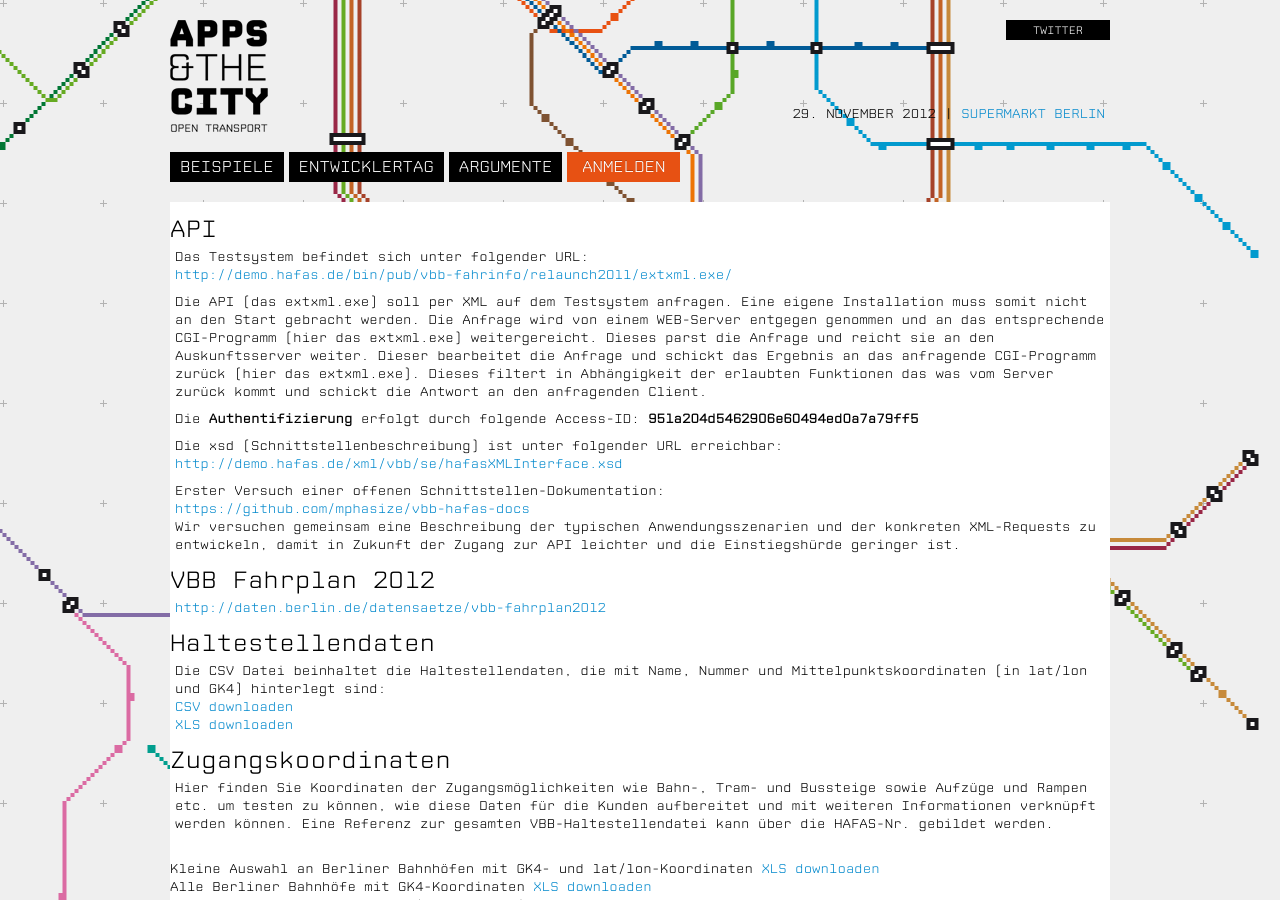
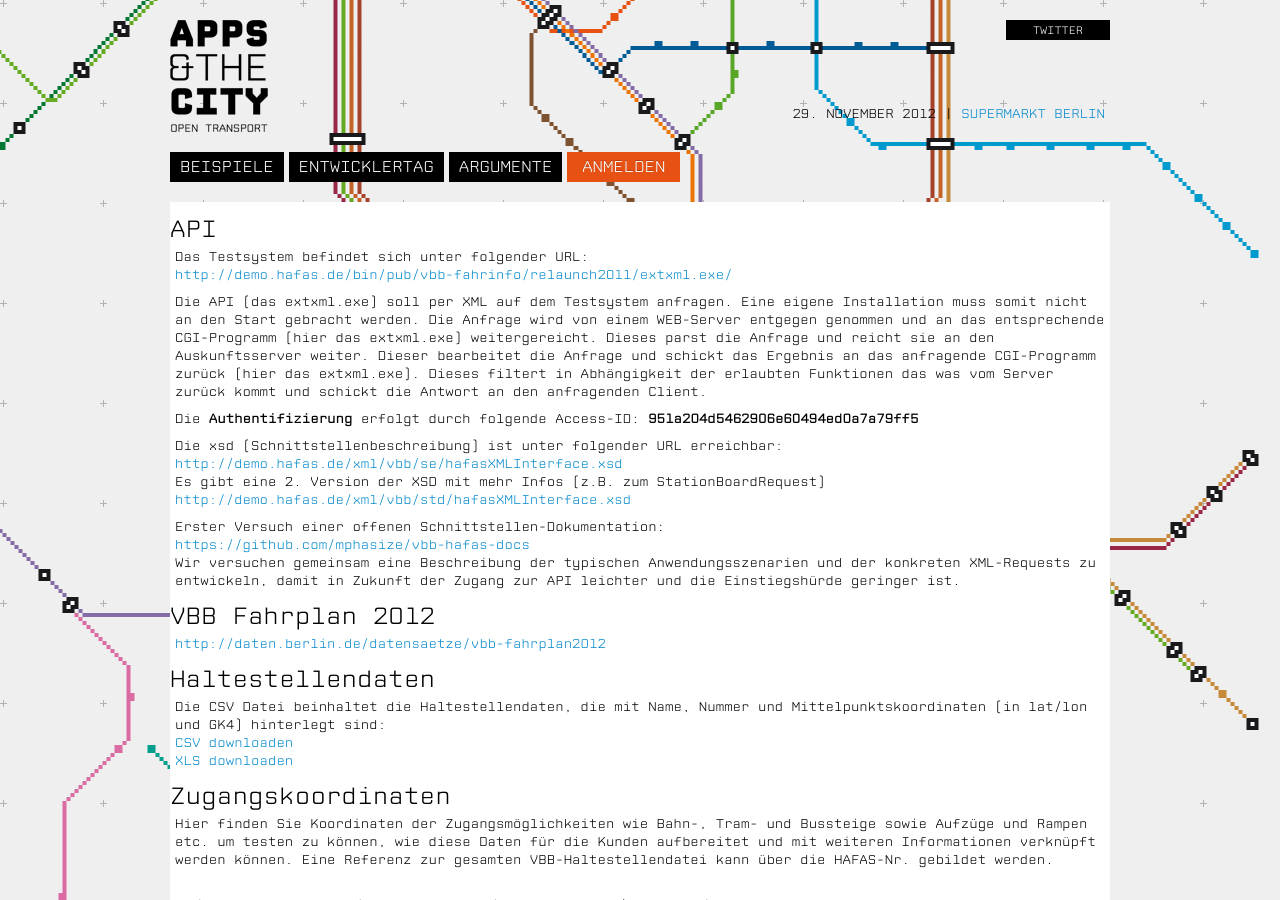
Before and after one commit to okfde/berlin.appsandthecity, a Jekyll site: the page built from daten/index.html, in a window 1280 px wide and 900 px high. Built offline with Jekyll 4.4.1, drawn with Linux system fonts in a browser that asks for light colours; nearby versions of some CDN libraries; Markdown is read by kramdown in place of the engine named in the settings.

Commit message:
Update daten/index.html
Weitere XSD

```diff
--- a/daten/index.html
+++ b/daten/index.html
@@ -23,7 +23,9 @@ Die Anfrage wird von einem WEB-Server entgegen genommen und an das entsprechende
 <p>
 Die xsd (Schnittstellenbeschreibung) ist unter folgender URL erreichbar:<br>
 
-<a href="http://demo.hafas.de/xml/vbb/se/hafasXMLInterface.xsd">http://demo.hafas.de/xml/vbb/se/hafasXMLInterface.xsd </a>
+<a href="http://demo.hafas.de/xml/vbb/se/hafasXMLInterface.xsd">http://demo.hafas.de/xml/vbb/se/hafasXMLInterface.xsd </a><br>
+Es gibt eine 2. Version der XSD mit mehr Infos (z.B. zum StationBoardRequest)<br>
+<a href="http://demo.hafas.de/xml/vbb/std/hafasXMLInterface.xsd">http://demo.hafas.de/xml/vbb/std/hafasXMLInterface.xsd </a>
 </p>
 
 <p>
```
